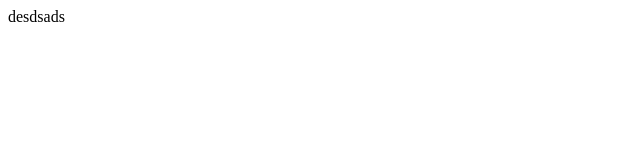
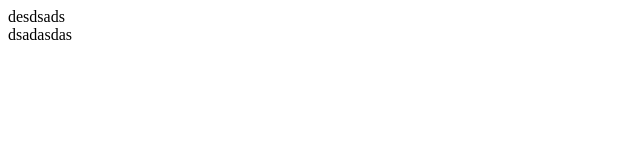
Before and after one commit to Rightusername/opt, a plain HTML site: page index.html in a window 1280 px wide. Shown: the full height of the page, 0-640 px from the left. Drawn offline with Linux system fonts and the light colour scheme.

```diff
--- a/index.html
+++ b/index.html
@@ -4,6 +4,7 @@
  <meta charset="UTF-8">
  <title>Title</title>
  <div>desdsads</div>
+ dsadasdas
 </head>
 <body>
 
```
